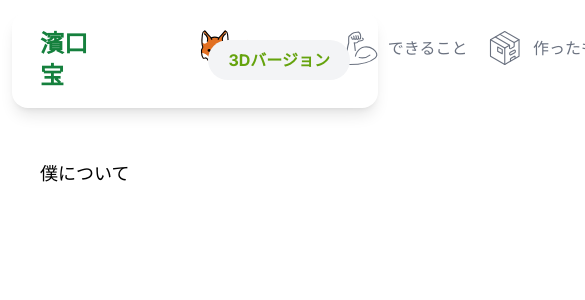
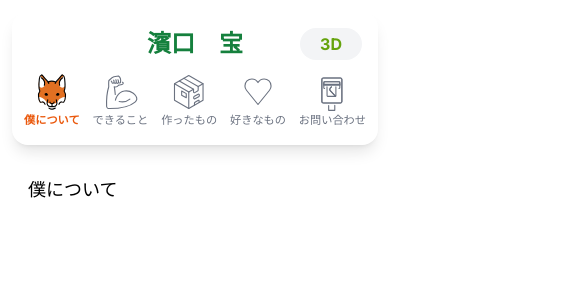
Before and after one commit to takara2314/takara.2314.tk, a Next.js app: page / in a window 390 px wide. Shown: the top 300 px of the page, 585 px wide, since content can reach past the window. Built offline with nearby package versions, Linux system fonts and the light colour scheme.

Commit message:
Responsive: navi responsive

```diff
--- a/components/centerText.tsx
+++ b/components/centerText.tsx
@@ -8,7 +8,7 @@ interface Props {
 const CenterText = ({ children, className }: Props) => {
   return (
     <div className={
-      className === null
+      className === undefined
         ? "h-full flex flex-col justify-center"
         : `${className} h-full flex flex-col justify-center`
     }>
--- a/components/main.tsx
+++ b/components/main.tsx
@@ -27,7 +27,7 @@ const Main = ({ children, title, description }: Props) => {
           exit: { opacity: 0, x: 0, y: -100 },
         }}
         transition={{ type: 'linear' }}
-        className="text-lg p-10"
+        className="text-lg px-7 xl:px-10 pt-44 xl:pt-32"
       >
         {children}
       </motion.main>
--- a/components/nav/item.tsx
+++ b/components/nav/item.tsx
@@ -28,19 +28,19 @@ const Item = ({ name, route, activeStyle, now }: Props) => {
     <li>
       <Link href={route}>
         <a>
-          <div className="flex flex-row">
-            <div>
+          <div className="flex flex-col xl:flex-row">
+            <div className="flex flex-col m-auto inset-0">
               <CenterText>
                 {/* eslint-disable-next-line @next/next/no-img-element */}
                 <img
                   src={route !== now ? url : urlActive}
                   alt={name}
                   width="40rem"
-                  className="mr-2"
+                  className="text-center xl:mr-2"
                 />
               </CenterText>
             </div>
-            <div className={route !== now ? 'text-gray-500 font-medium' : activeStyle}>
+            <div className={route !== now ? 'text-gray-500 font-medium text-[0.7rem] xl:text-lg' : activeStyle}>
               <CenterText>
                 {name}
               </CenterText>
--- a/components/nav/nav.tsx
+++ b/components/nav/nav.tsx
@@ -1,5 +1,5 @@
 import Link from 'next/link';
-import { useEffect } from 'react';
+import { useMediaQuery } from 'react-responsive';
 import Item from './item';
 import CenterText from '../centerText';
 
@@ -8,59 +8,75 @@ interface Props {
 }
 
 const Nav = ({ route }: Props) => {
-  useEffect(() => {
-    console.log(route);
-  }, [route]);
+  const isDesktopOrLaptop = useMediaQuery({ query: '(min-width: 1280px)' });
+  const isPortrait = useMediaQuery({ query: '(orientation: portrait)' });
 
   return (
-    <nav className="m-3 rounded-2xl shadow-lg flex flex-row relative">
-      <section className="px-7 py-4 flex flex-row">
-        <div>
+    <nav className="rounded-2xl shadow-lg flex flex-row relative">
+      <section className="w-full px-3 landscape:px-10 xl:px-7 lg:portrait:px-16 py-4 landscape:py-2 xl:landscape:py-4 flex flex-col xl:flex-row">
+        <div className="relative">
           <CenterText>
             <Link href="/">
               <a>
-                <h1 className="text-green-700 text-2xl font-bold">
+                <h1 className="text-center xl:text-left mb-3 xl:mb-0 text-green-700 text-2xl font-bold">
                   濱口　宝
                 </h1>
               </a>
             </Link>
           </CenterText>
+
+          {!isDesktopOrLaptop &&
+            <section className="absolute top-0 right-1">
+              <Link href="https://2314.tk">
+                <a>
+                  <CenterText>
+                    <div className="h-8 text-lime-600 bg-gray-100 font-bold px-5 rounded-full">
+                      <CenterText>
+                        {isPortrait ? '3D' : '3Dバージョン'}
+                      </CenterText>
+                    </div>
+                  </CenterText>
+                </a>
+              </Link>
+            </section>
+          }
         </div>
 
-        <ul className="w-[48rem] ml-16 flex flex-row justify-between">
+        <ul className="w-full xl:w-[48rem] xl:ml-16 flex flex-row justify-between">
           <Item
             name="僕について"
             route="/"
-            activeStyle="text-orange-600 font-bold"
+            activeStyle="text-orange-600 font-bold text-[0.7rem] xl:text-lg"
             now={route}
           />
           <Item
             name="できること"
             route="/skills"
-            activeStyle="text-sky-700 font-bold"
+            activeStyle="text-sky-700 font-bold text-[0.7rem] xl:text-lg"
             now={route}
           />
           <Item
             name="作ったもの"
             route="/works"
-            activeStyle="text-green-700 font-bold"
+            activeStyle="text-green-700 font-bold text-[0.7rem] xl:text-lg"
             now={route}
           />
           <Item
             name="好きなもの"
             route="/favorites"
-            activeStyle="text-red-600 font-bold"
+            activeStyle="text-red-600 font-bold text-[0.7rem] xl:text-lg"
             now={route}
           />
           <Item
             name="お問い合わせ"
             route="/contact"
-            activeStyle="text-blue-700 font-bold"
+            activeStyle="text-blue-700 font-bold text-[0.7rem] xl:text-lg"
             now={route}
           />
         </ul>
       </section>
 
+      {isDesktopOrLaptop &&
         <section className="h-full absolute right-7">
           <Link href="https://2314.tk">
             <a>
@@ -74,6 +90,7 @@ const Nav = ({ route }: Props) => {
             </a>
           </Link>
         </section>
+      }
     </nav>
   );
 };
--- a/package.json
+++ b/package.json
@@ -22,7 +22,8 @@
     "next": "12.1.0",
     "next-seo": "^5.1.0",
     "react": "17.0.2",
-    "react-dom": "17.0.2"
+    "react-dom": "17.0.2",
+    "react-responsive": "^9.0.0-beta.6"
   },
   "devDependencies": {
     "@types/node": "17.0.21",
--- a/pages/_app.tsx
+++ b/pages/_app.tsx
@@ -8,6 +8,19 @@ import '../styles/globals.css';
 
 const MyApp = ({ Component, pageProps, router }: AppProps) => {
   const url = `https://takara.2314.tk${router.route}`;
+
+  const preloadImages = [
+    '/nav-icon/about-active.svg',
+    '/nav-icon/about.svg',
+    '/nav-icon/contact-active.svg',
+    '/nav-icon/contact.svg',
+    '/nav-icon/favorites-active.svg',
+    '/nav-icon/favorites.svg',
+    '/nav-icon/skills-active.svg',
+    '/nav-icon/skills.svg',
+    '/nav-icon/works-active.svg',
+    '/nav-icon/works.svg'
+  ];
 
   // Apply user color theme.
   useEffect(() => {
@@ -25,7 +38,11 @@ const MyApp = ({ Component, pageProps, router }: AppProps) => {
   return (
     <>
       <Head>
+        <meta name="viewport" content="width=device-width,initial-scale=1" />
         <link rel="icon" href="/favicon.svg" />
+        {preloadImages.map((imgUrl) =>
+          <link href={imgUrl} as="image" rel="preload" key={imgUrl} />
+        )}
       </Head>
 
       <DefaultSeo
@@ -38,7 +55,9 @@ const MyApp = ({ Component, pageProps, router }: AppProps) => {
         }}
       />
 
-      <Nav route={router.route} />
+      <header className="w-full p-3 fixed">
+        <Nav route={router.route} />
+      </header>
 
       <AnimatePresence
         exitBeforeEnter
```
Also changed, not shown: 1 other file (tests, documents, lock files or other folders). Lines whose indentation alone changed are shown as unchanged.
